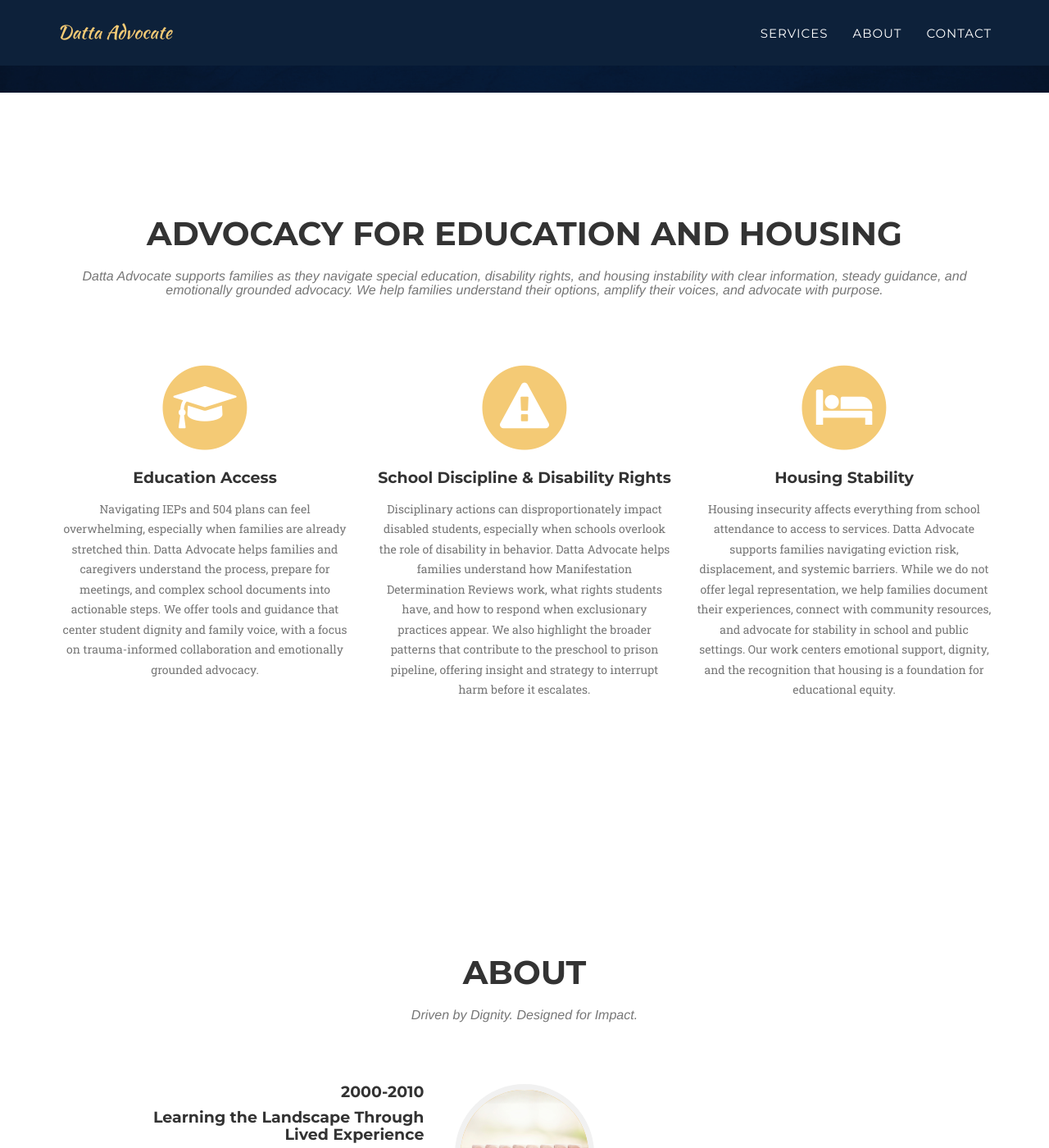
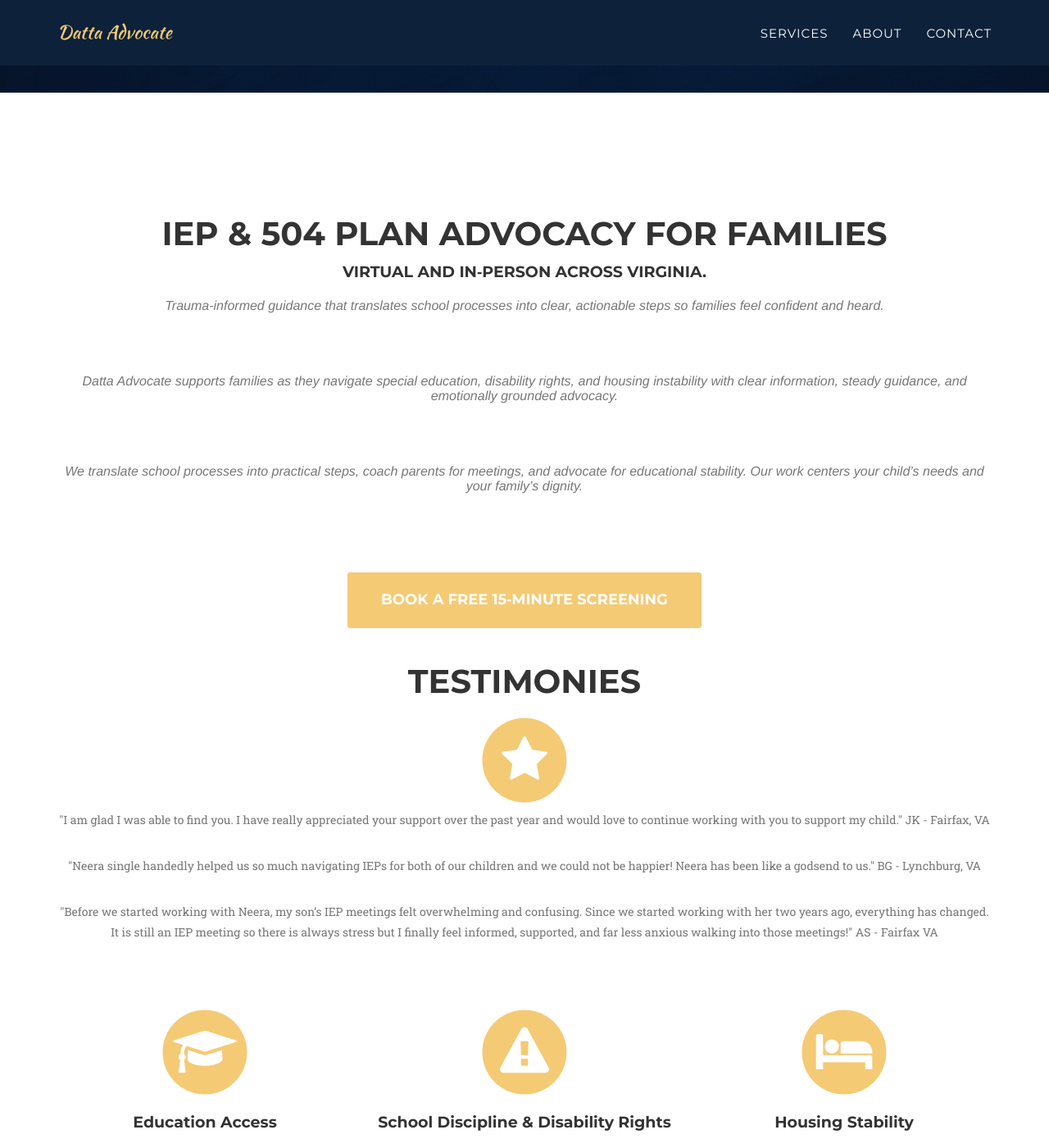
Before and after one commit to neeradatta/dattaadvocate.com, a Jekyll site: the page built from index.html, in a window 1280 px wide and 1400 px high, scrolled down 645 px. Shown: the whole window at 82% size. Built offline with Jekyll 4.4.1, drawn with Linux system fonts in a browser that asks for light colours; some web fonts are replaced.

Commit message:
updated fonts and wording on main page

```diff
--- a/_includes/contact.html
+++ b/_includes/contact.html
@@ -3,8 +3,8 @@
             <div class="row">
                 <div class="col-lg-16 text-center">
                     <h2 class="section-heading">Contact Us To:</h2>
-                    <h4 class="section-heading">-Schedule Your Initial Consultation</h4>
-                    <h4 class="section-heading">-Schedule A Consultation Meeting To Discuss Your Case</h4>
+                    <h5 class="section-heading">-Schedule Your Initial Consultation</h5>
+                    <h5 class="section-heading">-Schedule A Consultation Meeting To Discuss Your Case</h5>
                 </div>
             </div>
             <div class="row">
@@ -27,7 +27,7 @@
                             </div>
                             <div class="col-md-6">
                                 <div class="control-group form-group">
-                                    <textarea class="form-control" placeholder="Your Message *" id="message" required data-validation-required-message="Please enter a message."></textarea>
+                                    <textarea class="form-control" placeholder="Tell us how we can help and the best time of day to schedule your initial consultation *" id="message" required data-validation-required-message="Please enter a message."></textarea>
                                     <p class="help-block text-danger"></p>
                                 </div>
                             </div>
--- a/_includes/header.html
+++ b/_includes/header.html
@@ -22,7 +22,7 @@
                         <a class="page-scroll" href="#services">Services</a>
                     </li>
                     <!--li>
-                        <a class="page-scroll" href="#portfolio">Advocacy in Practice</a>
+                        <a class="page-scroll" href="#testimonies">testimonies</a>
                     </li-->
                     <li>
                         <a class="page-scroll" href="#about">About</a>
--- a/_includes/services.html
+++ b/_includes/services.html
@@ -3,10 +3,31 @@
         <div class="container">
             <div class="row">
                 <div class="col-lg-12 text-center">
-                    <h2 class="section-heading">Advocacy for Education and Housing</h2>
-                    <h3 class="section-subheading text-muted">Datta Advocate supports families as they navigate special education, disability rights, and housing instability with clear information, steady guidance, and emotionally grounded advocacy. We help families understand their options, amplify their voices, and advocate with purpose.</h3>
+                    <h2 class="section-heading"> IEP & 504 Plan Advocacy for Families</h2>
+                    <h4>Virtual and In‑Person Across Virginia.</h4>
+                    <h3 class="section-subheading text-muted">Trauma‑informed guidance that translates school processes into clear, actionable steps so families feel confident and heard.  </h3>
+                    <h3 class="section-subheading text-muted">Datta Advocate supports families as they navigate special education, disability rights, and housing instability with clear information, steady guidance, and emotionally grounded advocacy.</h3>
+                    <h3 class="section-subheading text-muted">We translate school processes into practical steps, coach parents for meetings, and advocate for educational stability. Our work centers your child’s needs and your family’s dignity.</h3>
+                    <br>
+                <a href="#contact" class="page-scroll btn btn-xl">Book a Free 15‑Minute Screening</a>
+                    <br>
+                    <br>
+                    <br>
+                    <h2 class="section-heading">Testimonies</h2>
+                    <span class="fa-stack fa-4x">
+                        <i class="fa fa-circle fa-stack-2x text-primary"></i>
+                        <i class="fa fa-star fa-stack-1x fa-inverse"></i>
+                    </span>
+                    <p class="text-muted">"I am glad I was able to find you. I have really appreciated your support over the past year and would love to continue working with you to support my child." JK - Fairfax, VA </p>
+                    <br>
+                    <p class="text-muted">"Neera single handedly helped us so much navigating IEPs for both of our children and we could not be happier! Neera has been like a godsend to us." BG - Lynchburg, VA </p>
+                    <br>
+                    <p class="text-muted">"Before we started working with Neera, my son’s IEP meetings felt overwhelming and confusing. Since we started working with her two years ago, everything has changed. It is still an IEP meeting so there is always stress but I finally feel informed, supported, and far less anxious walking into those meetings!" AS - Fairfax VA </p>
+                    <br>
                 </div>
             </div>
+            <br>
+            <br>
             <div class="row text-center">
                 <div class="col-md-4">
                     <span class="fa-stack fa-4x">
```
